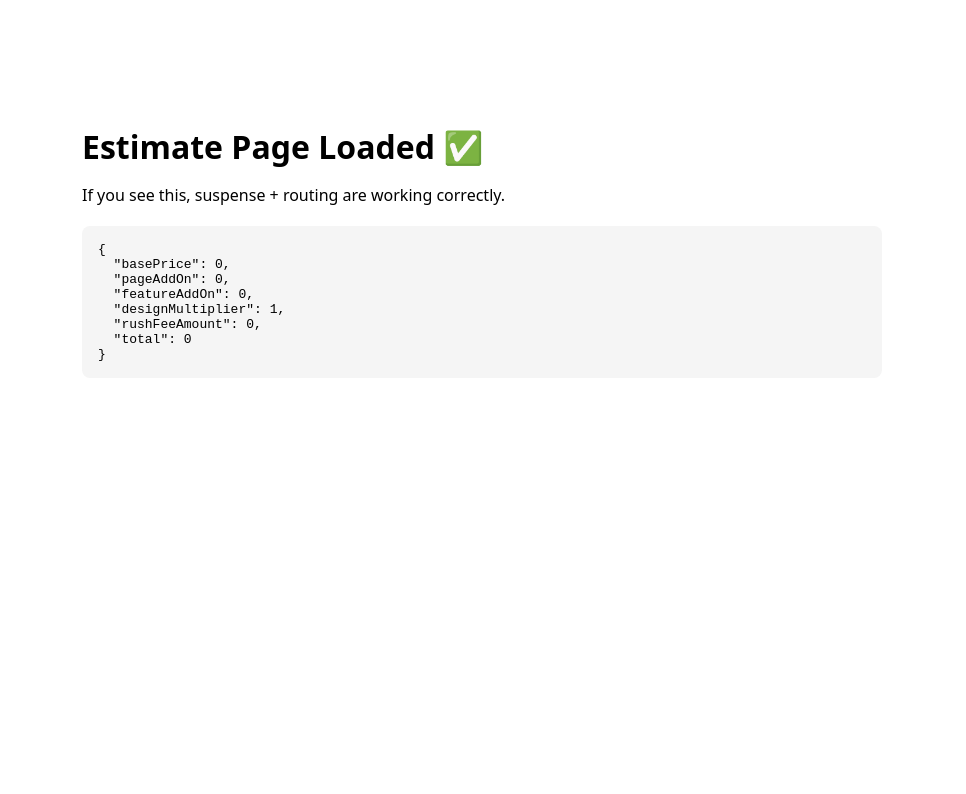
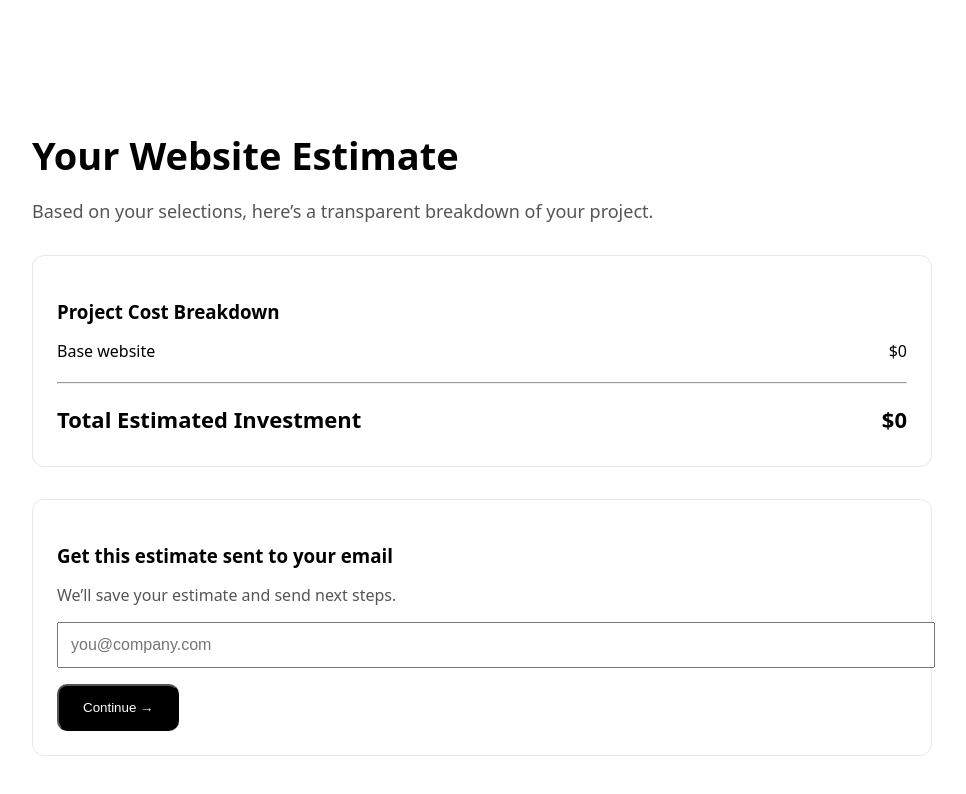
Before and after one commit to kkoly10/website-builder, a Next.js app: page /estimate in a window 1280 px wide. Shown: the top 794 px of the page, without its empty margins (158-1124 px from the left). Built offline with nearby package versions, Linux system fonts and the light colour scheme.

Commit message:
Update estimate-client.tsx

```diff
--- a/app/estimate/estimate-client.tsx
+++ b/app/estimate/estimate-client.tsx
@@ -1,6 +1,7 @@
 "use client";
 
 import { useSearchParams } from "next/navigation";
+import { useState } from "react";
 import { calculatePrice } from "../../lib/pricing";
 
 export default function EstimateClient() {
@@ -18,25 +19,166 @@ export default function EstimateClient() {
 
   const breakdown = calculatePrice(data);
 
+  const [email, setEmail] = useState("");
+  const [locked, setLocked] = useState(false);
+
+  function handleLock() {
+    if (!email) {
+      alert("Please enter your email to continue.");
+      return;
+    }
+    setLocked(true);
+  }
+
   return (
-    <main style={{ maxWidth: 800, margin: "80px auto", padding: 24 }}>
-      <h1 style={{ fontSize: 32, marginBottom: 16 }}>
-        Estimate Page Loaded ✅
+    <main style={{ maxWidth: 900, margin: "80px auto", padding: 24 }}>
+      <h1 style={{ fontSize: 38, marginBottom: 10 }}>
+        Your Website Estimate
       </h1>
 
-      <p style={{ marginBottom: 20 }}>
-        If you see this, suspense + routing are working correctly.
+      <p style={{ fontSize: 18, color: "#555", marginBottom: 32 }}>
+        Based on your selections, here’s a transparent breakdown of your project.
       </p>
 
-      <pre
+      {/* PRICE BREAKDOWN */}
+      <div
         style={{
-          background: "#f5f5f5",
-          padding: 16,
-          borderRadius: 8,
+          border: "1px solid #e5e7eb",
+          borderRadius: 12,
+          padding: 24,
+          marginBottom: 32,
         }}
       >
-        {JSON.stringify(breakdown, null, 2)}
-      </pre>
+        <h3 style={{ marginBottom: 16 }}>Project Cost Breakdown</h3>
+
+        <Row label="Base website" value={breakdown.basePrice} />
+        {breakdown.pageAddOn > 0 && (
+          <Row label="Additional pages" value={breakdown.pageAddOn} />
+        )}
+        {breakdown.featureAddOn > 0 && (
+          <Row label="Features & functionality" value={breakdown.featureAddOn} />
+        )}
+        {breakdown.designMultiplier > 1 && (
+          <Row
+            label="Design complexity"
+            value={`${breakdown.designMultiplier}×`}
+            isText
+          />
+        )}
+        {breakdown.rushFeeAmount > 0 && (
+          <Row label="Rush timeline" value={breakdown.rushFeeAmount} />
+        )}
+
+        <hr style={{ margin: "20px 0" }} />
+
+        <Row
+          label="Total Estimated Investment"
+          value={breakdown.total}
+          bold
+          large
+        />
+      </div>
+
+      {/* EMAIL CAPTURE */}
+      {!locked ? (
+        <div
+          style={{
+            border: "1px solid #e5e7eb",
+            borderRadius: 12,
+            padding: 24,
+          }}
+        >
+          <h3 style={{ marginBottom: 10 }}>
+            Get this estimate sent to your email
+          </h3>
+
+          <p style={{ color: "#555", marginBottom: 16 }}>
+            We’ll save your estimate and send next steps.
+          </p>
+
+          <input
+            type="email"
+            placeholder="you@company.com"
+            value={email}
+            onChange={(e) => setEmail(e.target.value)}
+            style={{
+              width: "100%",
+              padding: 12,
+              fontSize: 16,
+              marginBottom: 16,
+            }}
+          />
+
+          <button
+            onClick={handleLock}
+            style={{
+              padding: "14px 24px",
+              background: "#000",
+              color: "#fff",
+              borderRadius: 10,
+              cursor: "pointer",
+            }}
+          >
+            Continue →
+          </button>
+        </div>
+      ) : (
+        <div
+          style={{
+            border: "1px solid #bbf7d0",
+            background: "#ecfdf5",
+            borderRadius: 12,
+            padding: 24,
+          }}
+        >
+          <h3>Estimate Locked In ✅</h3>
+          <p style={{ marginTop: 8 }}>
+            This estimate has been prepared for <strong>{email}</strong>.
+          </p>
+
+          <button
+            style={{
+              marginTop: 20,
+              padding: "14px 24px",
+              background: "#000",
+              color: "#fff",
+              borderRadius: 10,
+              cursor: "pointer",
+            }}
+          >
+            Book a Call
+          </button>
+        </div>
+      )}
     </main>
   );
 }
+
+function Row({
+  label,
+  value,
+  bold,
+  large,
+  isText,
+}: {
+  label: string;
+  value: number | string;
+  bold?: boolean;
+  large?: boolean;
+  isText?: boolean;
+}) {
+  return (
+    <div
+      style={{
+        display: "flex",
+        justifyContent: "space-between",
+        fontSize: large ? 22 : 16,
+        fontWeight: bold ? 600 : 400,
+        marginBottom: 8,
+      }}
+    >
+      <span>{label}</span>
+      <span>{isText ? value : `$${value}`}</span>
+    </div>
+  );
+}
```
